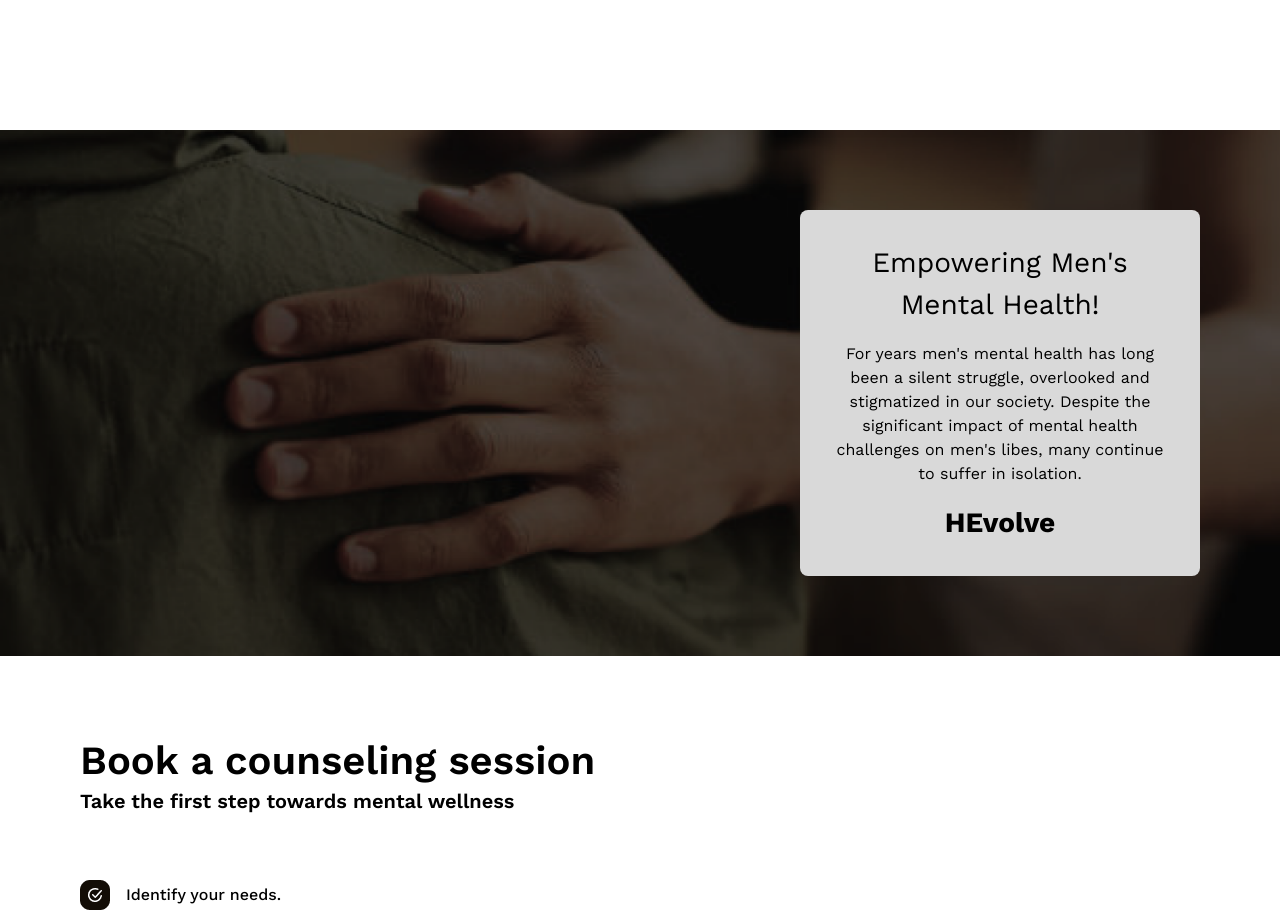
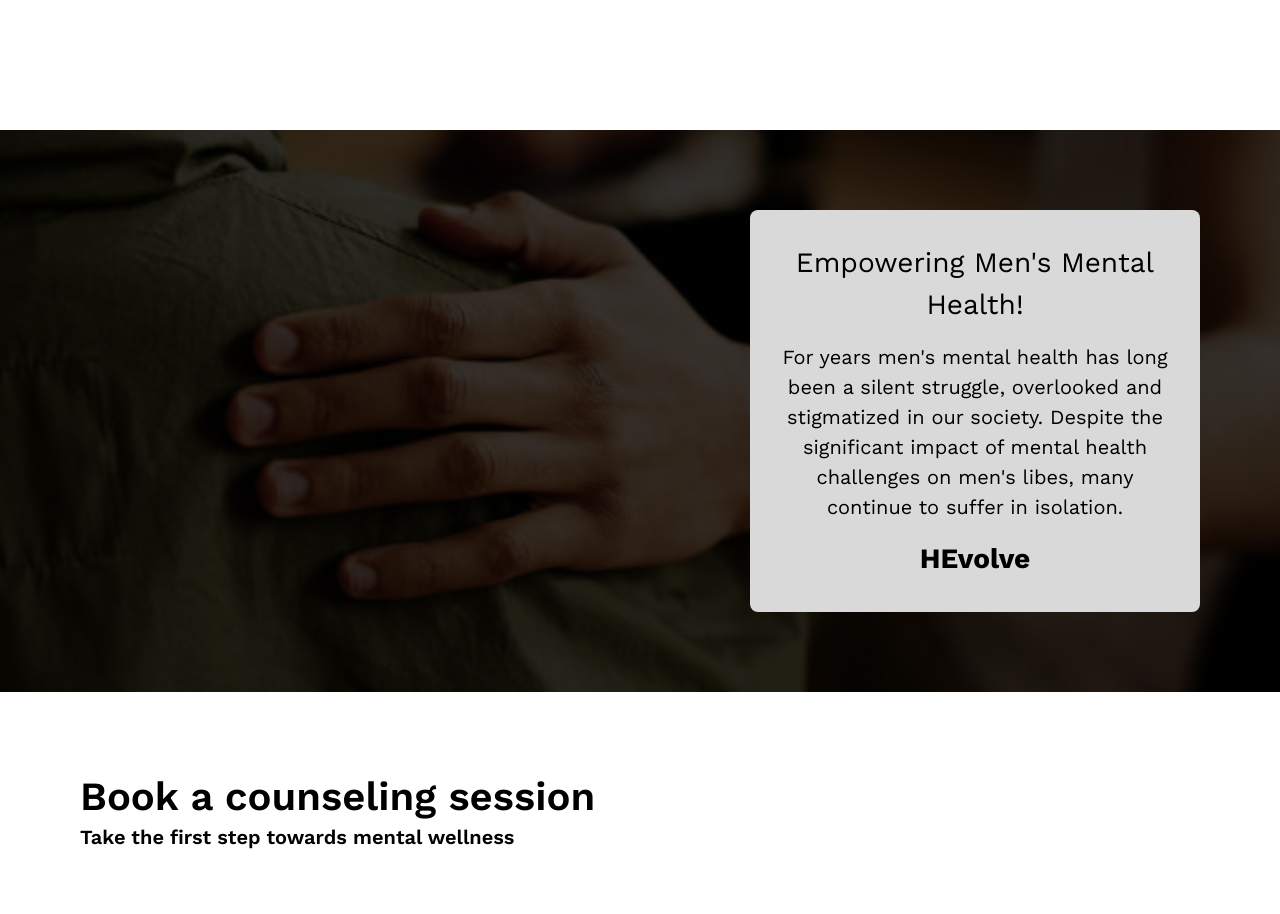
Before and after one commit to ozo-vehe/mental-health, a Vue app: page / in a window 1280 px wide. Shown: the part 2940-3854 px from the top of the page. Built offline with nearby package versions, Linux system fonts and the light colour scheme.

Commit message:
edited the background images on the landing page

```diff
--- a/src/components/home/AboutComponent.vue
+++ b/src/components/home/AboutComponent.vue
@@ -126,10 +126,10 @@ import self_help from "../../assets/icons/self_help.png";
     </div>
   </section>
 
-  <section class="home_about_2 flex flex-wrap items-center bg-[#eeeeee] lg:px-20 md:px-12 px-4 py-20 justify-end">
-    <div class="max-w-[400px] p-8 text-center bg-[#D9D9D9] rounded-[8px]">
+  <section class="home_about_2 relative flex flex-wrap items-center bg-[#eeeeee] lg:px-20 md:px-12 px-4 py-20 justify-end">
+    <div class="max-w-[450px] p-8 text-center bg-[#D9D9D9] rounded-[8px] relative z-[1]">
       <h3 class="text-mh_h4 font-[400]">Empowering Men's Mental Health!</h3>
-      <p class="my-4">
+      <p class="lg:text-mh_h6 md:text-[18px] text-[16px] my-4">
         For years men's mental health has long been a silent struggle, overlooked and
         stigmatized in our society. Despite the significant impact of mental health
         challenges on men's libes, many continue to suffer in isolation.
@@ -141,9 +141,18 @@ import self_help from "../../assets/icons/self_help.png";
 
 <style scoped>
 .home_about_2 {
-  background-image: url("../../assets/images/home_abt.png");
+  background-image: url("../../assets/images/home_about.png");
   background-position: center;
   background-size: cover;
   background-repeat: no-repeat;
 }
+.home_about_2::before {
+  content: "";
+  position: absolute;
+  top: 0;
+  left: 0;
+  width: 100%;
+  height: 100%;
+  background-color: #000000c4;
+}
 </style>
```
Also changed, not shown: src/assets/images/home_about.png (added).
